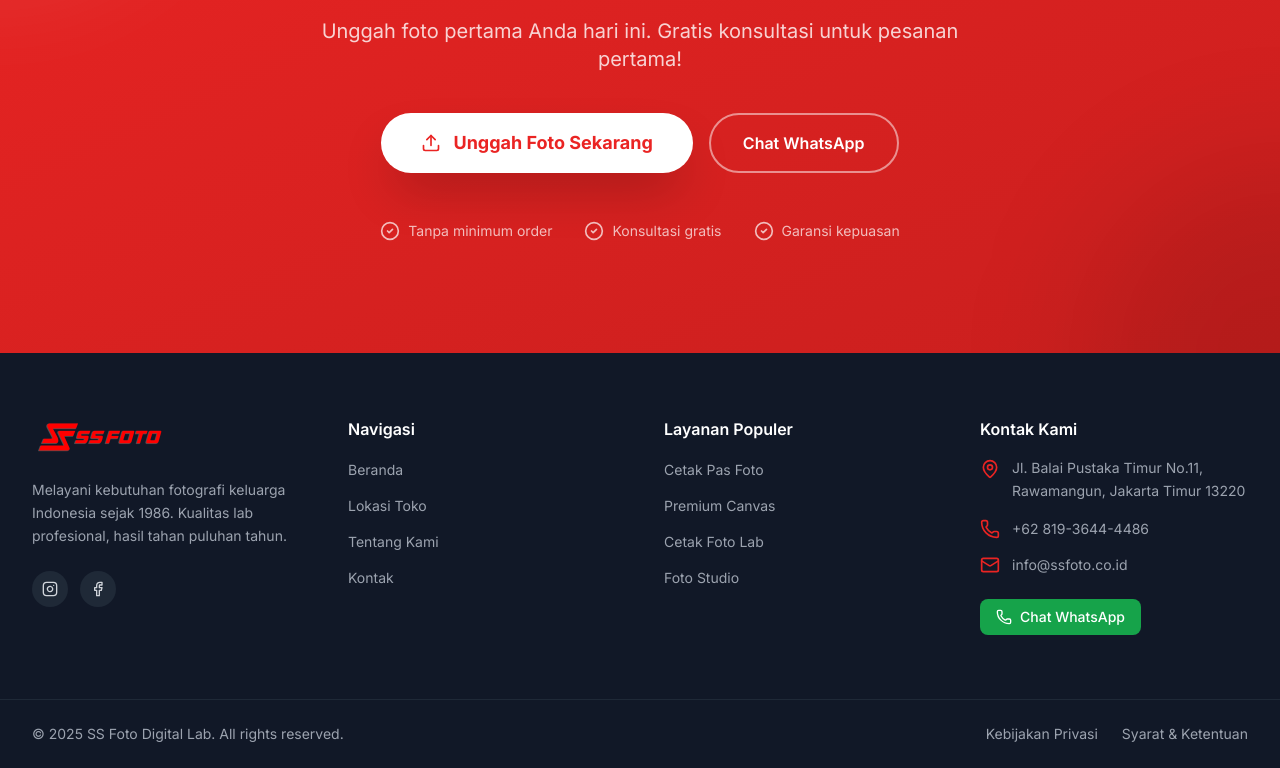
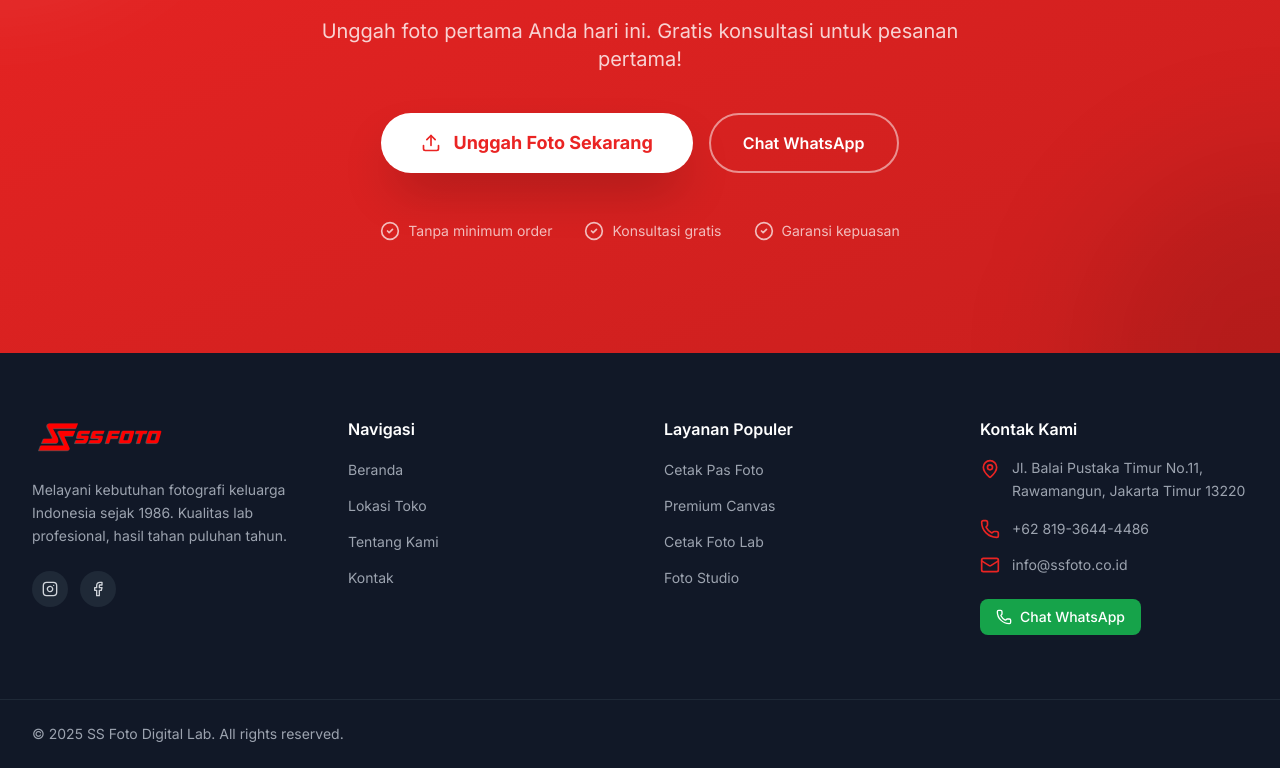
Before and after one commit to rtaufik86/ssfoto-web, a Next.js app: page / in a window 1280 px wide. Shown: the part 4275-5043 px from the top of the page. Built offline with nearby package versions, Linux system fonts and the light colour scheme; no server answers; a web font is replaced by a local one.

Commit message:
fix(ui): remove broken legal footer links

```diff
--- a/src/components/layout/Footer.tsx
+++ b/src/components/layout/Footer.tsx
@@ -145,25 +145,9 @@ export default function Footer() {
       {/* Bottom Bar */}
       <div className="border-t border-gray-800">
         <div className="max-w-7xl mx-auto px-4 sm:px-6 lg:px-8 py-6">
-          <div className="flex flex-col md:flex-row items-center justify-between gap-4">
-            <p className="text-gray-400 text-sm text-center md:text-left">
-              © {currentYear} SS Foto Digital Lab. All rights reserved.
-            </p>
-            <div className="flex items-center gap-6 text-sm">
-              <Link
-                href="/privacy"
-                className="text-gray-400 hover:text-white transition-colors"
-              >
-                Kebijakan Privasi
-              </Link>
-              <Link
-                href="/terms"
-                className="text-gray-400 hover:text-white transition-colors"
-              >
-                Syarat & Ketentuan
-              </Link>
-            </div>
-          </div>
+          <p className="text-gray-400 text-sm text-center md:text-left">
+            © {currentYear} SS Foto Digital Lab. All rights reserved.
+          </p>
         </div>
       </div>
     </footer>
```
